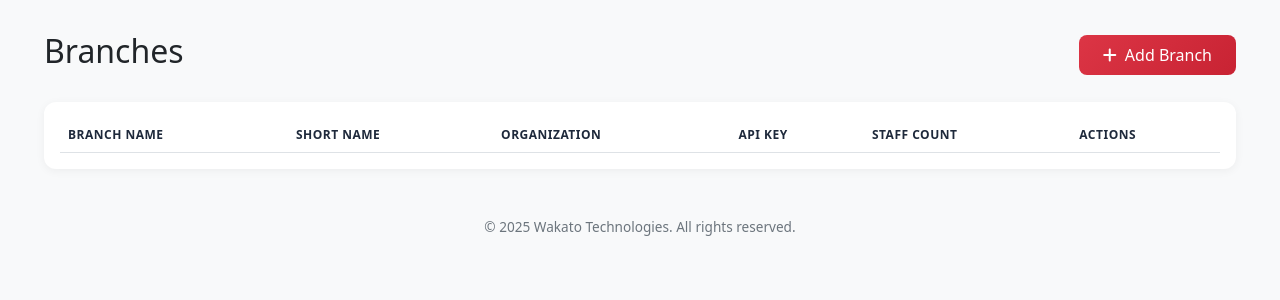
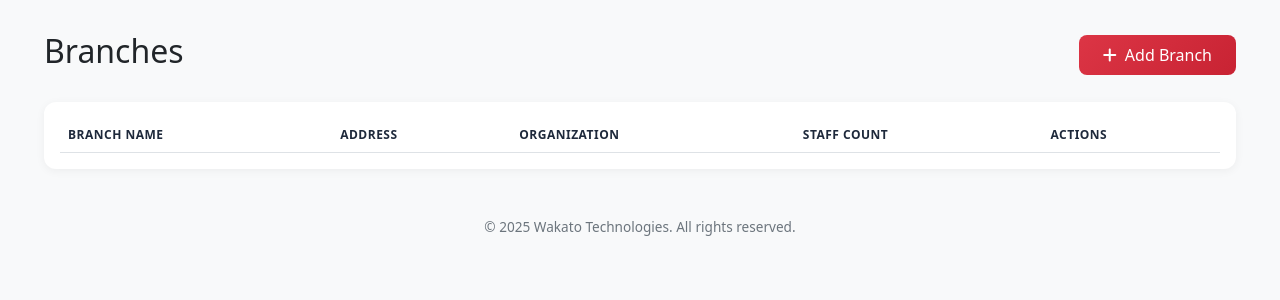
Before and after one commit to naturalwaves/attendance-system, a Python web app: template templates/schools.html in a window 1280 px wide. Shown: the top 300 px of the page. Run offline with Jinja, Linux system fonts and the light colour scheme; the template is opened without the code that fills it, so the values that code supplies are empty.

Commit message:
Update schools.html

```diff
--- a/templates/schools.html
+++ b/templates/schools.html
@@ -17,9 +17,8 @@
                 <thead>
                     <tr>
                         <th>Branch Name</th>
-                        <th>Short Name</th>
+                        <th>Address</th>
                         <th>Organization</th>
-                        <th>API Key</th>
                         <th>Staff Count</th>
                         <th>Actions</th>
                     </tr>
@@ -28,19 +27,13 @@
                     {% for school in schools %}
                     <tr>
                         <td>{{ school.name }}</td>
-                        <td>{{ school.short_name or '-' }}</td>
+                        <td>{{ school.address or '-' }}</td>
                         <td>
                             {% if school.organization %}
                                 <span class="badge bg-info">{{ school.organization.name }}</span>
                             {% else %}
                                 <span class="text-muted">-</span>
                             {% endif %}
-                        </td>
-                        <td>
-                            <code style="font-size: 11px;">{{ school.api_key[:25] }}...</code>
-                            <button class="btn btn-sm btn-outline-secondary ms-2" onclick="copyToClipboard('{{ school.api_key }}')" title="Copy full key">
-                                <i class="fas fa-copy"></i>
-                            </button>
                         </td>
                         <td>
                             {% set staff_count = school.staff | selectattr('is_active') | list | length %}
@@ -50,10 +43,7 @@
                             <a href="{{ url_for('edit_school', id=school.id) }}" class="btn btn-sm btn-warning">
                                 <i class="fas fa-edit"></i>
                             </a>
-                            <a href="{{ url_for('regenerate_api_key', id=school.id) }}" class="btn btn-sm btn-secondary" onclick="return confirm('Regenerate API key? The kiosk will need to be reconfigured.')">
-                                <i class="fas fa-key"></i>
-                            </a>
-                            <a href="{{ url_for('delete_school', id=school.id) }}" class="btn btn-sm btn-danger" onclick="return confirm('Delete this branch? All staff and attendance records will be deleted.')">
+                            <a href="{{ url_for('delete_school', id=school.id) }}" class="btn btn-sm btn-danger" onclick="return confirm('Delete this branch?')">
                                 <i class="fas fa-trash"></i>
                             </a>
                         </td>
@@ -64,12 +54,4 @@
         </div>
     </div>
 </div>
-
-<script>
-function copyToClipboard(text) {
-    navigator.clipboard.writeText(text).then(function() {
-        alert('API Key copied to clipboard!');
-    });
-}
-</script>
 {% endblock %}
```
